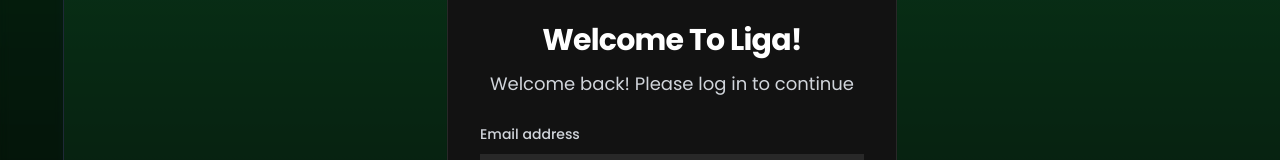
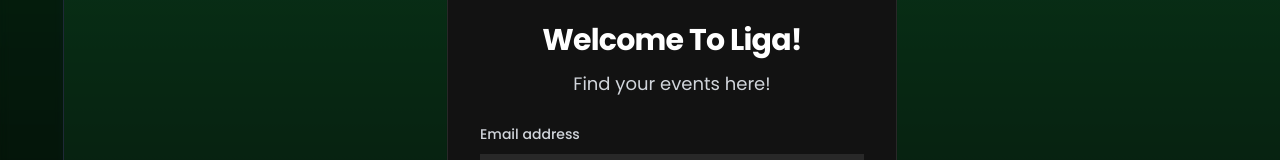
Before and after one commit to arzenalmxgus/liga, a React (Vite) app: page /auth in a window 1280 px wide. Shown: the part 170-330 px from the top of the page. Built offline with nearby package versions, Linux system fonts and the light colour scheme; no server answers.

Commit message:
Update welcome message text
Changed the welcome message to "Find your events here!" in the relevant component.
[skip gpt_engineer]

```diff
--- a/src/components/auth/LoginForm.tsx
+++ b/src/components/auth/LoginForm.tsx
@@ -115,7 +115,7 @@ const LoginForm = () => {
       <CardHeader className="space-y-3">
         <CardTitle className="text-3xl font-bold text-center text-white">Welcome To Liga!</CardTitle>
         <CardDescription className="text-center text-gray-300 text-lg">
-          Welcome back! Please log in to continue
+          Find your events here!
         </CardDescription>
       </CardHeader>
       <CardContent className="space-y-6 px-8">
```
